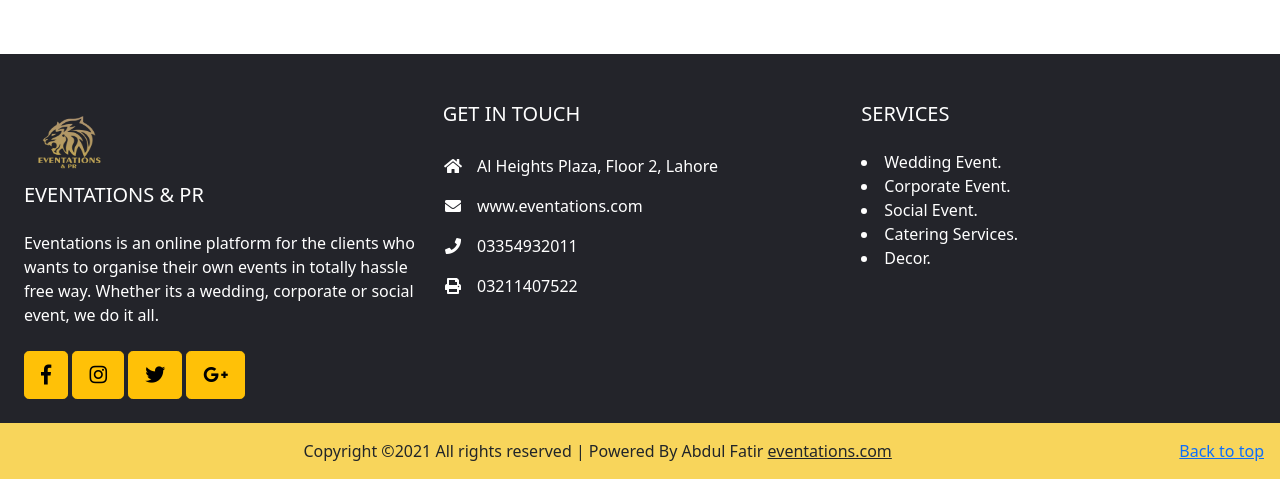
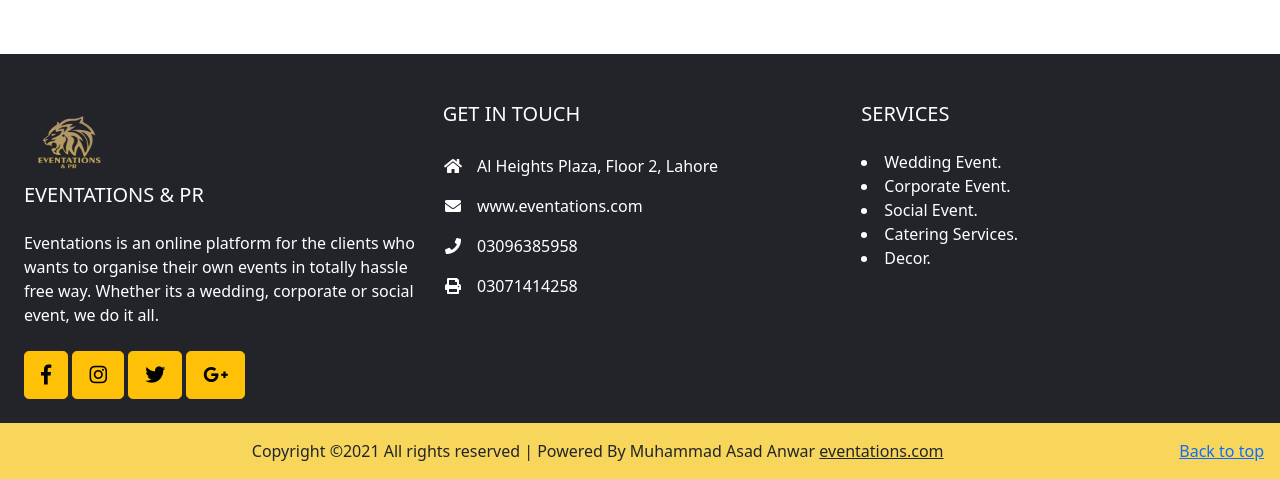
Before and after one commit to MAsadAnwaar/Eventation, a Django app: page /signup in a window 1280 px wide. Shown: the part 873-1352 px from the top of the page. Run offline with Django 3.2, Linux system fonts and the light colour scheme; some libraries are stand-ins or nearby versions.

Commit message:
Update base.html

```diff
--- a/store/templates/base.html
+++ b/store/templates/base.html
@@ -31,7 +31,7 @@
 
         <div class="container-fluid ">
           <img src="static/img/log.png " alt="" width="90" height="80" class="d-inline-block align-text-top">
-          <a class="navbar-brand " href="#">
+          <a class="navbar-brand " href="home">
             <h4> Eventations</h4></a>
           <button class="navbar-toggler" type="button" data-bs-toggle="collapse" data-bs-target="#navbarSupportedContent" aria-controls="navbarSupportedContent" aria-expanded="false" aria-label="Toggle navigation">
             <span class="navbar-toggler-icon"></span>
@@ -176,10 +176,10 @@
                     <span class="fa-li"><i class="fas fa-envelope"></i></span><span class="ms-2">www.eventations.com</span>
                   </li>
                   <li class="mb-3">
-                    <span class="fa-li"><i class="fas fa-phone"></i></span><span class="ms-2">03354932011</span>
+                    <span class="fa-li"><i class="fas fa-phone"></i></span><span class="ms-2">03096385958</span>
                   </li>
                   <li class="mb-3">
-                    <span class="fa-li"><i class="fas fa-print"></i></span><span class="ms-2">03211407522</span>
+                    <span class="fa-li"><i class="fas fa-print"></i></span><span class="ms-2">03071414258</span>
                   </li>
                 </ul>
               </div>
@@ -198,7 +198,7 @@
             </div>
           </div>
           <div class="text-dark text-center p-3" style="background-color: rgba(248, 213, 91, 1);">
-            Copyright ©2021 All rights reserved | Powered By Abdul Fatir
+            Copyright ©2021 All rights reserved | Powered By Muhammad Asad Anwar
             <a class="text-dark" href="">eventations.com</a>
             <p class="float-end "><a href="#">Back to top</a></p>
           </div>
```
